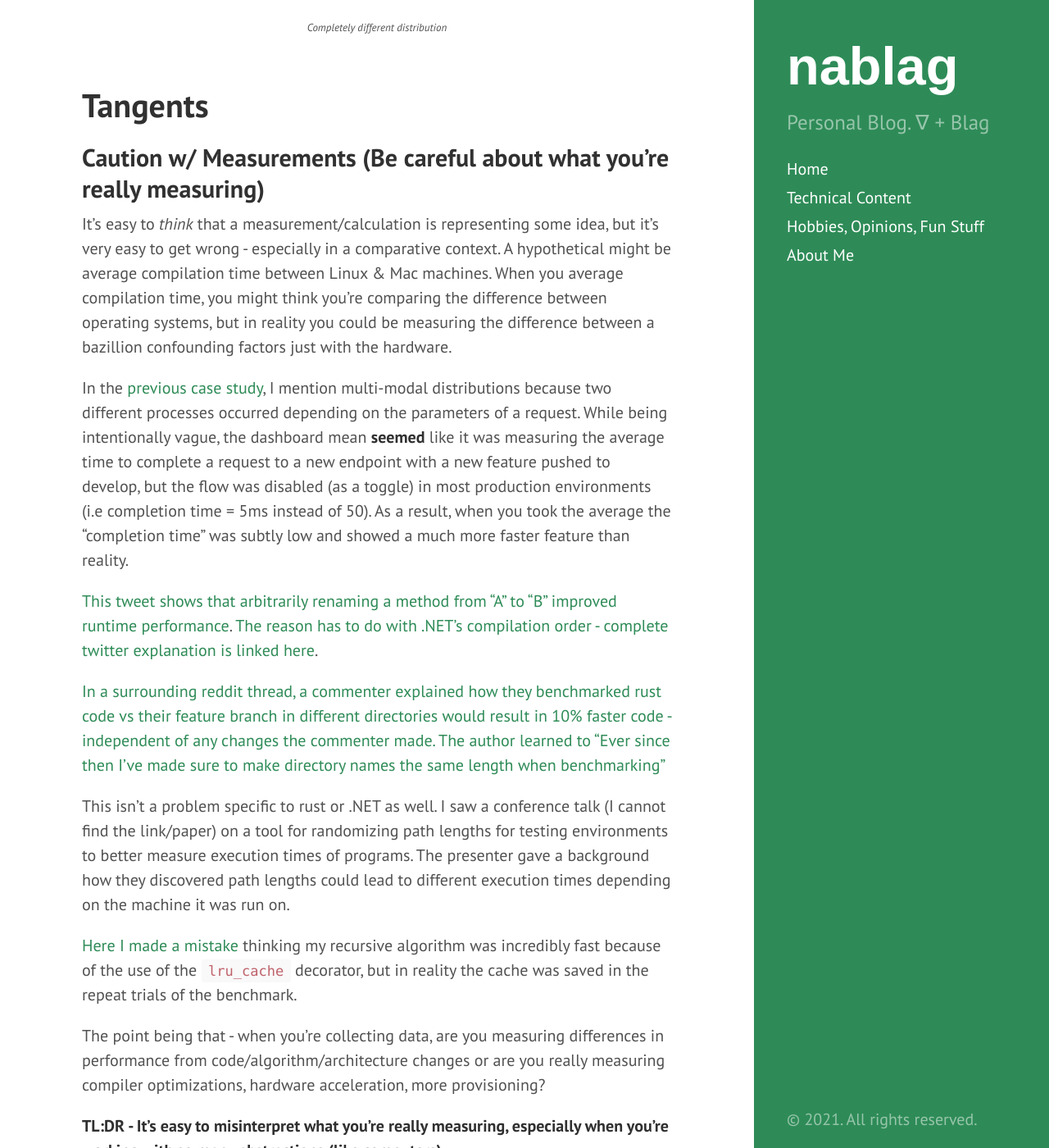
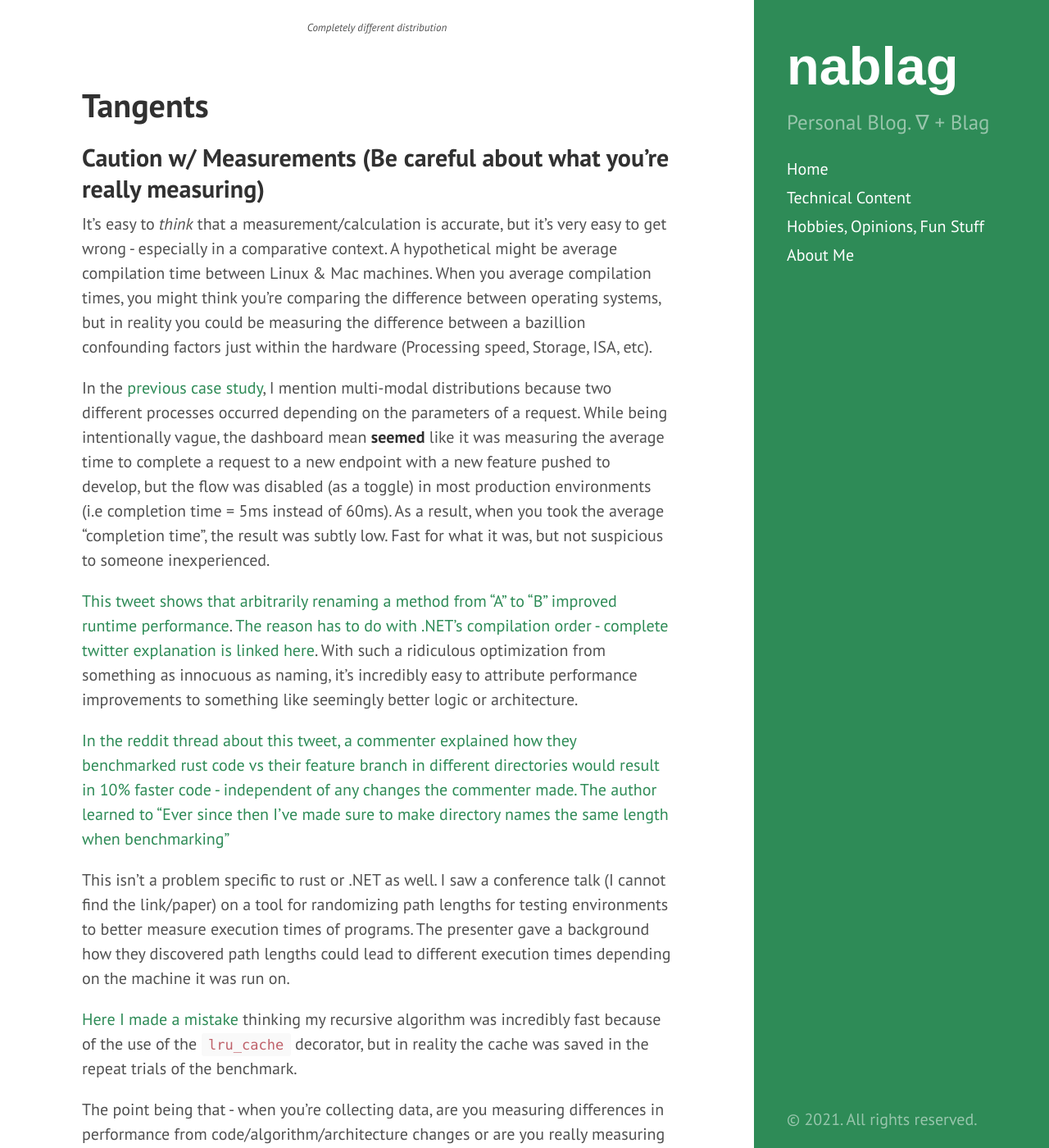
Before and after one commit to tedkim97/tedkim97.github.io, a Jekyll site: the page built from _posts/2021-08-29-descriptive_statistics_and_metrics.md, in a window 1280 px wide and 1400 px high, scrolled down 11279 px. Shown: the whole window at 82% size. Built offline with Jekyll 4.4.1, drawn with Linux system fonts in a browser that asks for light colours; some of the changed text lies outside the part shown.

Commit message:
updates to blog

```diff
--- a/_posts/2021-08-29-descriptive_statistics_and_metrics.md
+++ b/_posts/2021-08-29-descriptive_statistics_and_metrics.md
@@ -95,7 +95,7 @@ For instance, we can use frequency tables to guide the next steps of your debugg
 |   `BusinessLogicException3("Toggle disabled")` | 47     |
 
 ## Reason 1: Brevity
-Summarizing data is important for brevity - most people won't have the time to comb through the data as you did. Instead of looking at all your logs, you can just have a 1-2 numbers to get an idea about the shape of your service.
+Summarizing data is important for brevity - most people won't have the time or energy to comb through the logs as you did. Instead of looking at every individual record, you can just have a 2-4 numbers to get an idea about the status of your service/cron job/etc.
 
 {% include image.html imgpath="/figures/distribution_figs/measuring_latency_simple_histogram.png" alt="small example of histogram of latencies" %}
 
@@ -192,7 +192,7 @@ If the data has noticeable skews or outliers like these:
 {% assign caption_outlier = "Made up distribution with outliers" %}
 {% include caption_image.html imgpath="/figures/distribution_figs/normal_distribution_with_more_impactful_outliers.png" alt="Contrived example" caption=caption_outlier %}
 
-then we need more **robust statistics**. Very clearly most of your data occurs between 30 and 70 ms, but the abnormalities cause our mean (and standard deviation) to deviate from our understanding of the "center". From the histograms above, the median tends to be closer to the high frequency "center", at least more than the mean.
+then we need more **robust statistics**. Very clearly most of your data occurs between 30 and 70 ms, but the abnormalities cause our mean to deviate from our understanding of the "center". From the histograms above, the median tends to be closer to the high frequency "center", at least more than the mean.
 
 ### Different Distributions
 Finally - are you really dealing with skew, or is it just a different distribution? Not everything is a normal distribution, so don't fall into that trap.
@@ -204,13 +204,13 @@ Finally - are you really dealing with skew, or is it just a different distributi
 # Tangents
 ## Caution w/ Measurements (Be careful about what you're **really** measuring)
 
-It's easy to *think* that a measurement/calculation is representing some idea, but it's very easy to get wrong - especially in a comparative context. A hypothetical might be average compilation time between Linux & Mac machines. When you average compilation time, you might think you're comparing the difference between operating systems, but in reality you could be measuring the difference between a bazillion confounding factors just with the hardware.
+It's easy to *think* that a measurement/calculation is accurate, but it's very easy to get wrong - especially in a comparative context. A hypothetical might be average compilation time between Linux & Mac machines. When you average compilation times, you might think you're comparing the difference between operating systems, but in reality you could be measuring the difference between a bazillion confounding factors just within the hardware (Processing speed, Storage, ISA, etc).
 
-In the [previous case study]({% link _posts/2021-07-21-latency_measurement_stats.md %}#multimodal-distributions), I mention multi-modal distributions because two different processes occurred depending on the parameters of a request. While being intentionally vague, the dashboard mean **seemed** like it was measuring the average time to complete a request to a new endpoint with a new feature pushed to develop, but the flow was disabled (as a toggle) in most production environments (i.e completion time = 5ms instead of 50). As a result, when you took the average the "completion time" was subtly low and showed a much more faster feature than reality.
+In the [previous case study]({% link _posts/2021-07-21-latency_measurement_stats.md %}#multimodal-distributions), I mention multi-modal distributions because two different processes occurred depending on the parameters of a request. While being intentionally vague, the dashboard mean **seemed** like it was measuring the average time to complete a request to a new endpoint with a new feature pushed to develop, but the flow was disabled (as a toggle) in most production environments (i.e completion time = 5ms instead of 60ms). As a result, when you took the average "completion time", the result was subtly low. Fast for what it was, but not suspicious to someone inexperienced.
 
-[This tweet shows that arbitrarily renaming a method from "A" to "B" improved runtime performance](https://twitter.com/badamczewski01/status/1423683244264988672?s=12). [The reason has to do with .NET's compilation order - complete twitter explanation is linked here](https://twitter.com/badamczewski01/status/1423687082581581824).
+[This tweet shows that arbitrarily renaming a method from "A" to "B" improved runtime performance](https://twitter.com/badamczewski01/status/1423683244264988672?s=12). [The reason has to do with .NET's compilation order - complete twitter explanation is linked here](https://twitter.com/badamczewski01/status/1423687082581581824). With such a ridiculous optimization from something as innocuous as naming, it's incredibly easy to attribute performance improvements to something like seemingly better logic or architecture.
 
-[In a surrounding reddit thread, a commenter explained how they benchmarked rust code vs their feature branch in different directories would result in 10% faster code - independent of any changes the commenter made. The author learned to "Ever since then I've made sure to make directory names the same length when benchmarking"](https://www.reddit.com/r/programming/comments/ozytw8/why_two_identical_methods_run_at_different_times/h86klch/)
+[In the reddit thread about this tweet, a commenter explained how they benchmarked rust code vs their feature branch in different directories would result in 10% faster code - independent of any changes the commenter made. The author learned to "Ever since then I've made sure to make directory names the same length when benchmarking"](https://www.reddit.com/r/programming/comments/ozytw8/why_two_identical_methods_run_at_different_times/h86klch/)
 
 This isn't a problem specific to rust or .NET as well. I saw a conference talk (I cannot find the link/paper) on a tool for randomizing path lengths for testing environments to better measure execution times of programs. The presenter gave a background how they discovered path lengths could lead to different execution times depending on the machine it was run on.
 
```
Also changed, not shown: other parts of _posts/2021-08-29-descriptive_statistics_and_metrics.md (+4 -4 lines).
